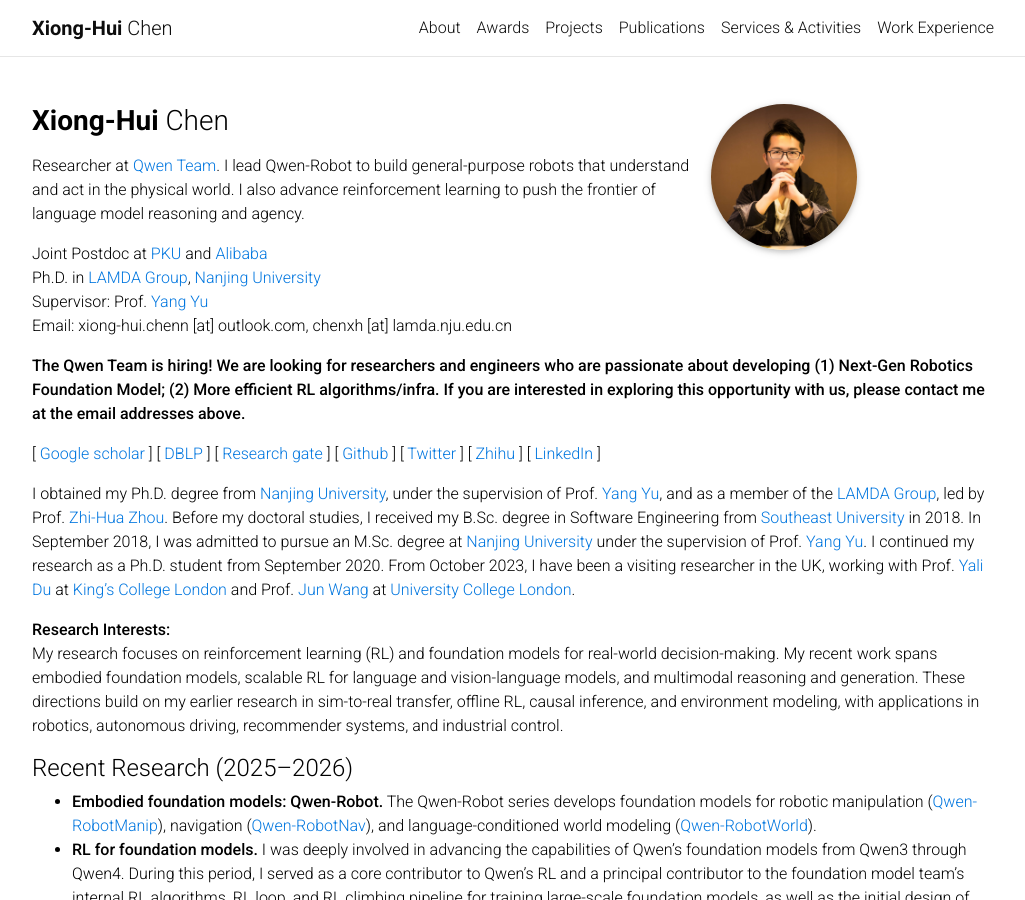
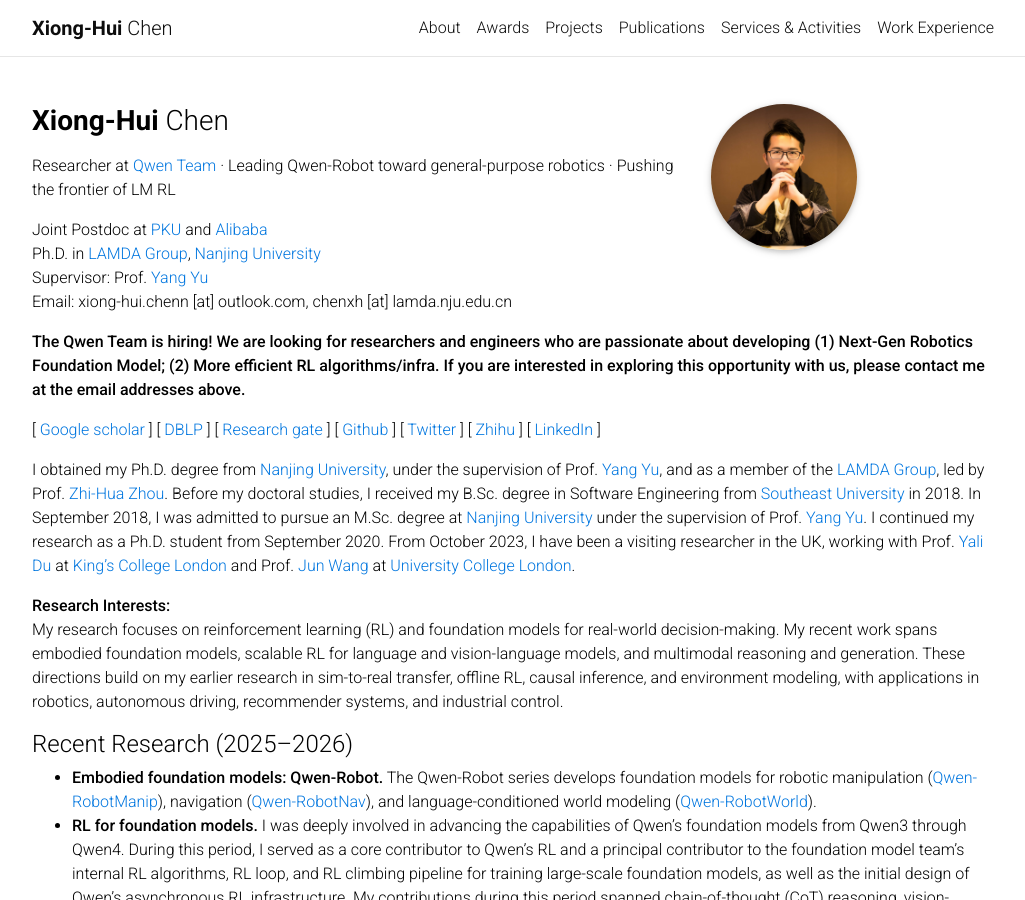
Before and after one commit to xionghuichen/xionghuichen.github.io, a Jekyll site: the page built from _pages/about.md, in a window 1280 px wide and 900 px high. Shown: the whole window, without its empty margins (123-1148 px from the left). Built offline with Jekyll 4.4.1, drawn with Linux system fonts in a browser that asks for light colours; comment, search, counter and statistics services are not loaded.

Commit message:
Shorten homepage vision into subtitle phrases [skip ci]

```diff
--- a/_pages/about.md
+++ b/_pages/about.md
@@ -15,7 +15,7 @@ social: false  # includes social icons at the bottom of the page
 ---
 
 
-Researcher at <a href="https://qwen.ai/">Qwen Team</a>. I lead Qwen-Robot to build general-purpose robots that understand and act in the physical world. I also advance reinforcement learning to push the frontier of language model reasoning and agency.
+Researcher at <a href="https://qwen.ai/">Qwen Team</a> · Leading Qwen-Robot toward general-purpose robotics · Pushing the frontier of LM RL
 
 Joint Postdoc at <a href="https://english.pku.edu.cn/">PKU</a> and <a href="https://www.alibabagroup.com/en-US">Alibaba</a><br/>
 Ph.D. in <a href="http://lamda.nju.edu.cn/CH.MainPage.ashx">LAMDA Group</a>, <a href="http://www.nju.edu.cn/">Nanjing University</a> <br/>
```
